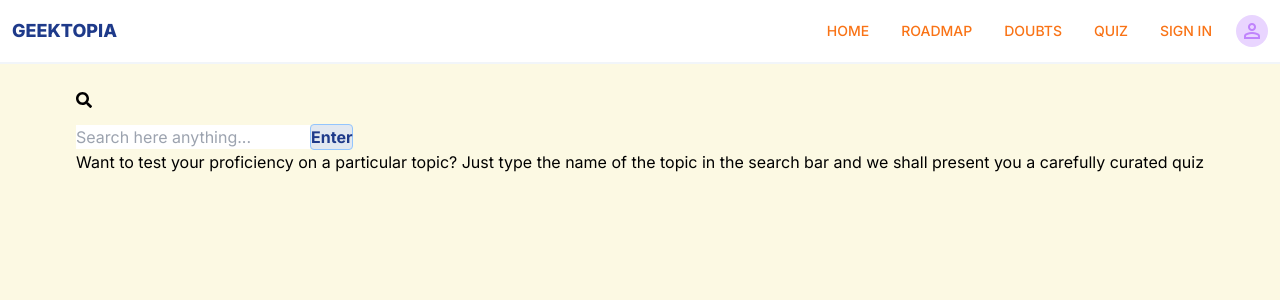
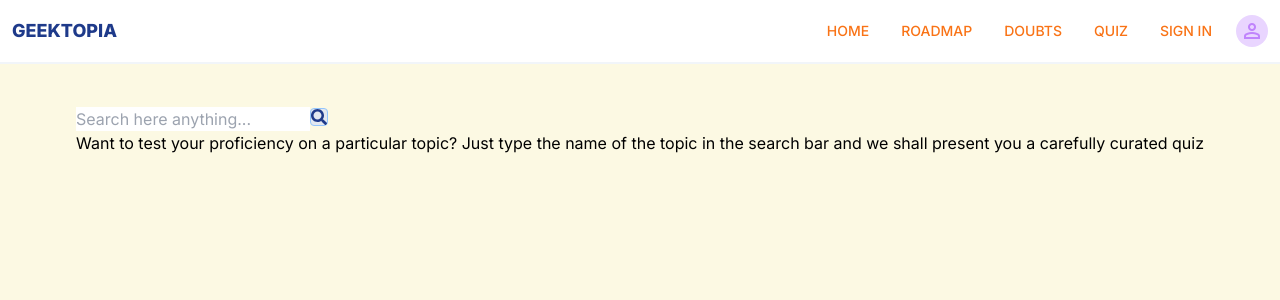
Before and after one commit to code-with-santanu/Eduapp, a Next.js app: page /Quiz in a window 1280 px wide. Shown: the top 300 px of the page. Built offline with nearby package versions, Linux system fonts and the light colour scheme.

Commit message:
search icon position changed

```diff
--- a/src/app/Quiz/page.jsx
+++ b/src/app/Quiz/page.jsx
@@ -75,7 +75,6 @@
         <div className="searchbar-container">
           {/* <searchBar /> */}
           <div className="input-field">
-            <FaSearch id="search-icon" />
             <input
               type="text"
               placeholder="Search here anything..."
@@ -86,7 +85,7 @@
               onClick={clearBar}
               className=" text-center text-blue-900 font-bold bg-slate-200 w-15 py-0 rounded border border-blue-300 hover:bg-slate-300 mt-4"
             >
-              Enter
+              <FaSearch id="search-icon" />
             </button>
           </div>
           <div className="main-text">
```
